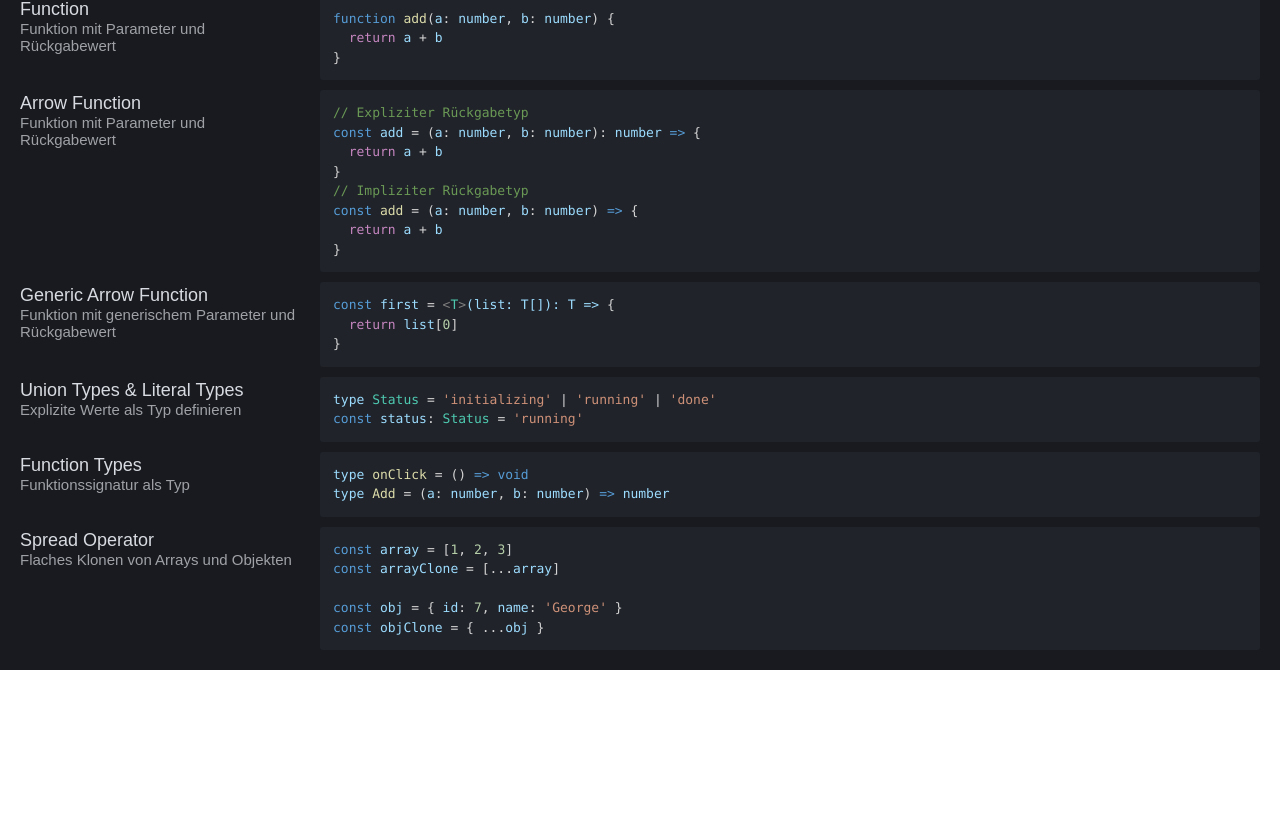
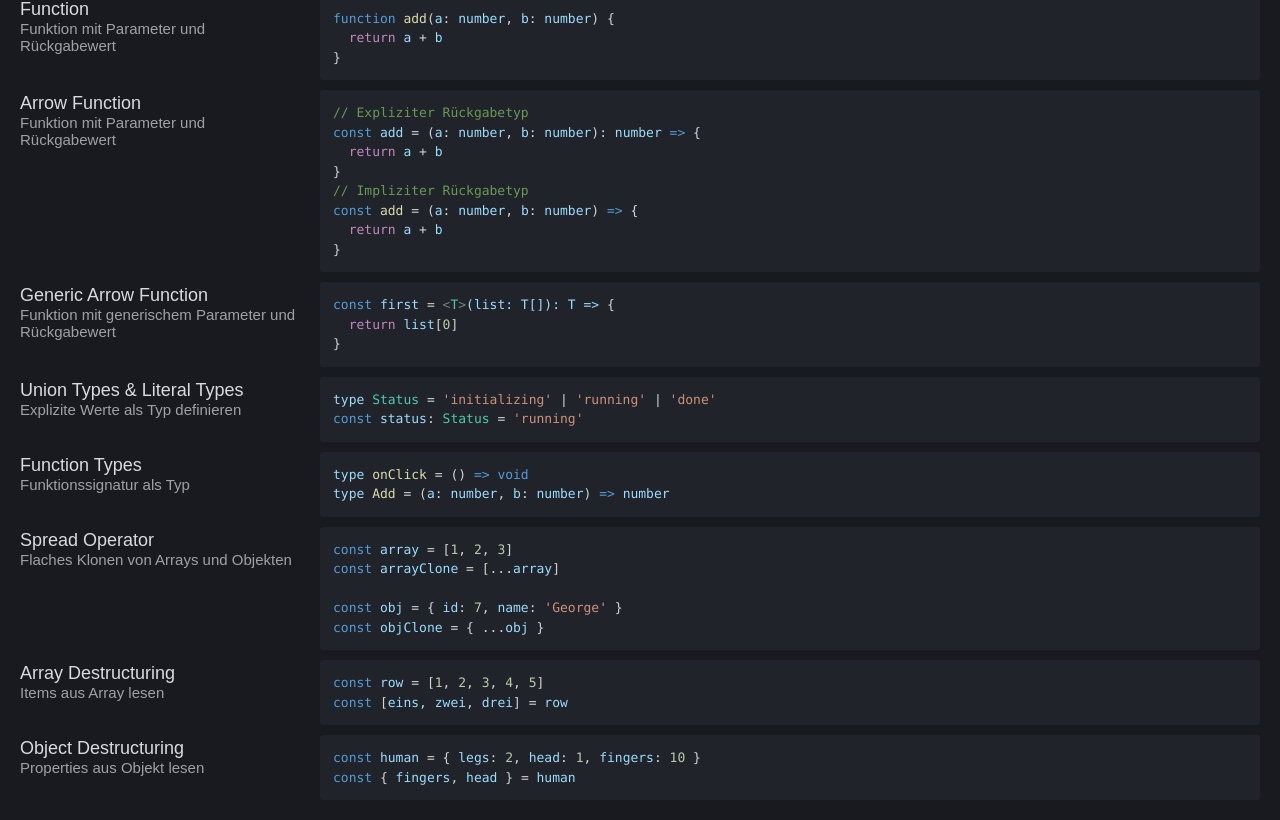
Before and after one commit to mas-se-we1/web-cheat-sheet, a React (Create React App) app: page /typescript in a window 1280 px wide. Shown: the part 1185-2005 px from the top of the page. Before the commit the page ends 1855 px from the top, so only its background shows below. Built offline with nearby package versions, Linux system fonts and the light colour scheme.

Commit message:
Add object & array destructuring

```diff
--- a/src/data/tsSnippets.ts
+++ b/src/data/tsSnippets.ts
@@ -156,5 +156,21 @@ const arrayClone = [...array]
 const obj = { id: 7, name: 'George' }
 const objClone = { ...obj }
     `.trim()
+	},
+	{
+		title: 'Array Destructuring',
+		text: 'Items aus Array lesen',
+		code: `
+const row = [1, 2, 3, 4, 5]
+const [eins, zwei, drei] = row
+    `.trim()
+	},
+	{
+		title: 'Object Destructuring',
+		text: 'Properties aus Objekt lesen',
+		code: `
+const human = { legs: 2, head: 1, fingers: 10 }
+const { fingers, head } = human
+    `.trim()
 	}
 ]
```
